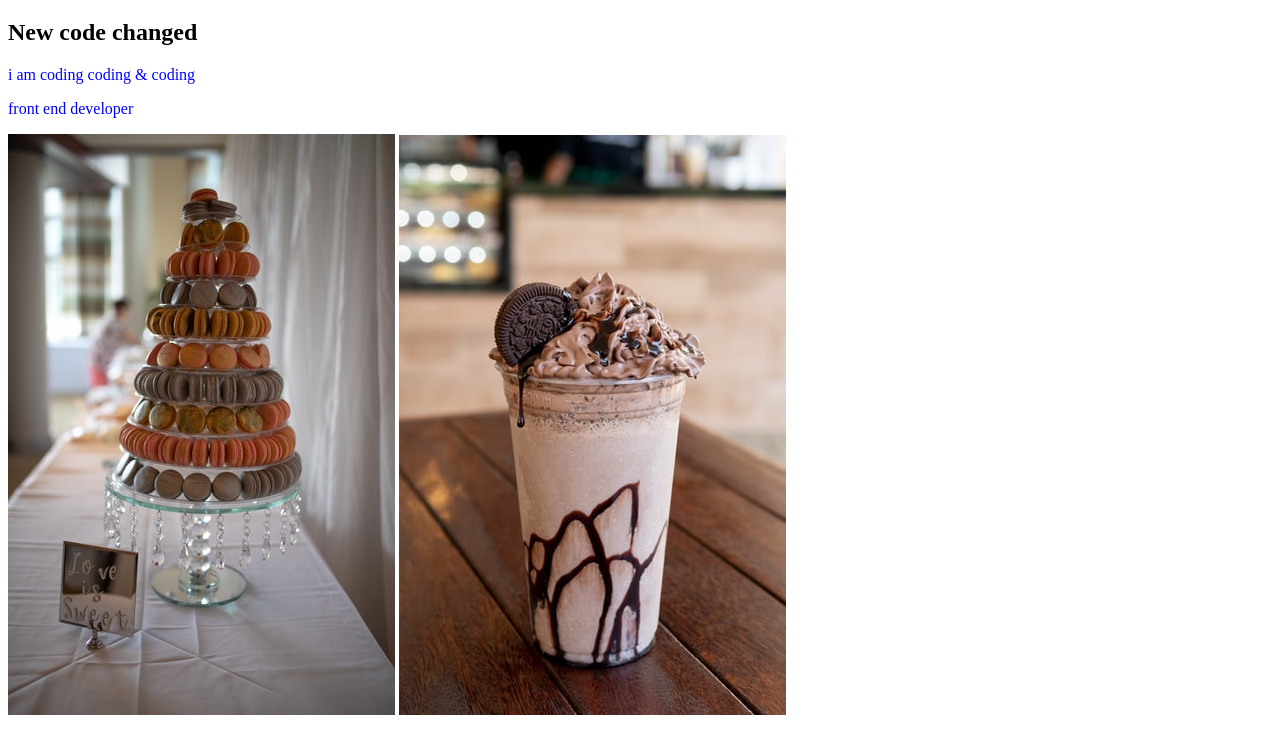
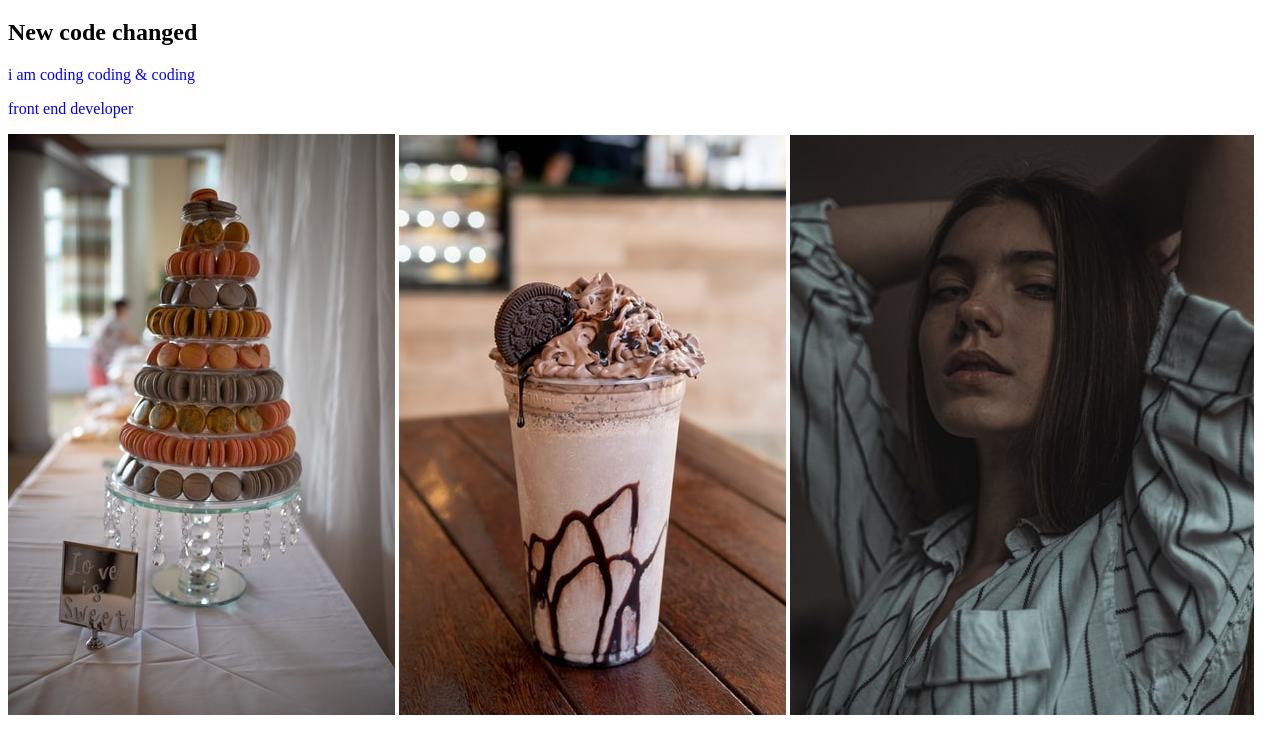
Before and after one commit to Misrat121/my-repo, a plain HTML site: page index.html in a window 1280 px wide. Shown: the part 61-800 px from the top of the page. Drawn offline with Linux system fonts and the light colour scheme.

Commit message:
image added

```diff
--- a/index.html
+++ b/index.html
@@ -14,5 +14,6 @@
     <p>front end developer</p>
     <img src="cake.jpg">
     <img src="food.jpg" alt="" srcset="">
+    <img src="fashion.jpg" alt="" srcset="">
 </body>
 </html>
```
Also changed, not shown: fashion.jpg (added).
